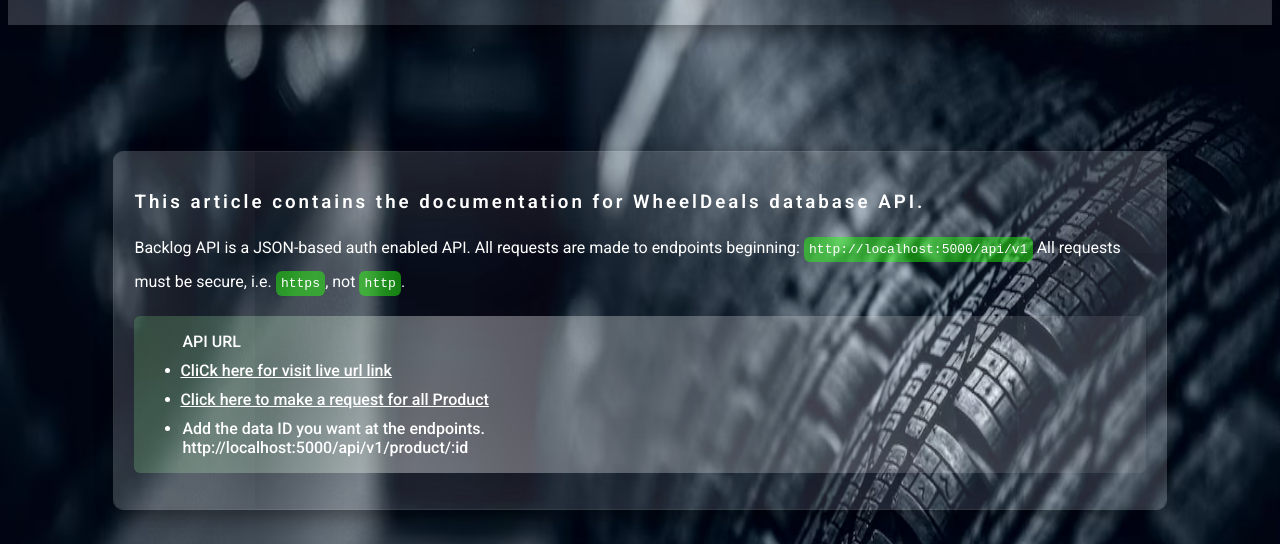
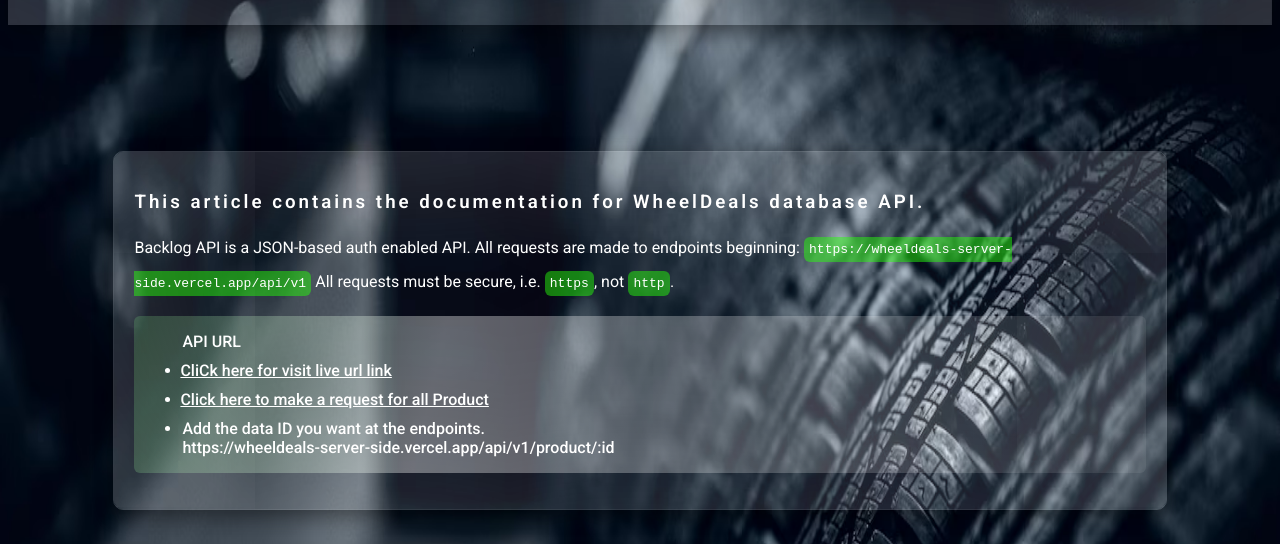
Before and after one commit to mushfiqueyeasir/wheeldeals-server-side, a website: page public/index.html in a window 1280 px wide. Shown: the part 256-800 px from the top of the page. Drawn offline with Linux system fonts and the light colour scheme.

Commit message:
site url updated

```diff
--- a/public/index.html
+++ b/public/index.html
@@ -26,24 +26,24 @@
     <p>
       Backlog API is a JSON-based auth enabled API. All requests are made to
       endpoints beginning:
-      <code>http://localhost:5000/api/v1</code>
+      <code>https://wheeldeals-server-side.vercel.app/api/v1</code>
       All requests must be secure, i.e. <code>https</code>, not
       <code>http</code>.
     </p>
     <ul>
       API URL
       <li>
-        <a target="”_blank”" href="http://localhost:5000/">CliCk here for visit live url
+        <a target="”_blank”" href="https://wheeldeals-server-side.vercel.app/">CliCk here for visit live url
           link</a>
       </li>
       <li>
-        <a target="”_blank”" href="http://localhost:5000/api/v1/product">Click here to make a
+        <a target="”_blank”" href="https://wheeldeals-server-side.vercel.app/api/v1/product">Click here to make a
           request for all Product</a>
       </li>
       <li>
         Add the data ID you want at the endpoints.
         <br />
-        http://localhost:5000/api/v1/product/:id
+        https://wheeldeals-server-side.vercel.app/api/v1/product/:id
       </li>
     </ul>
   </section>
```
Also changed, not shown: README.md.
